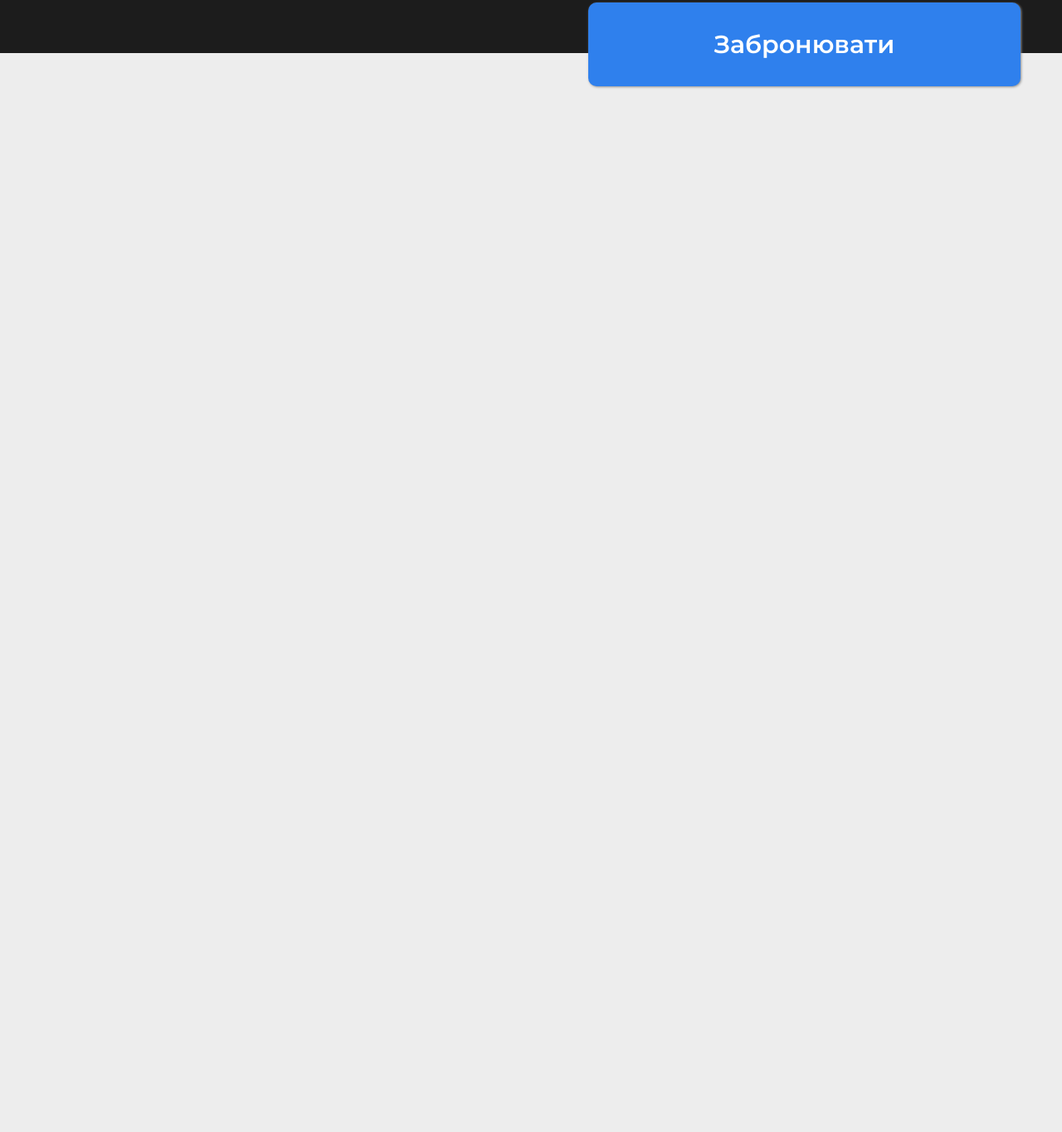
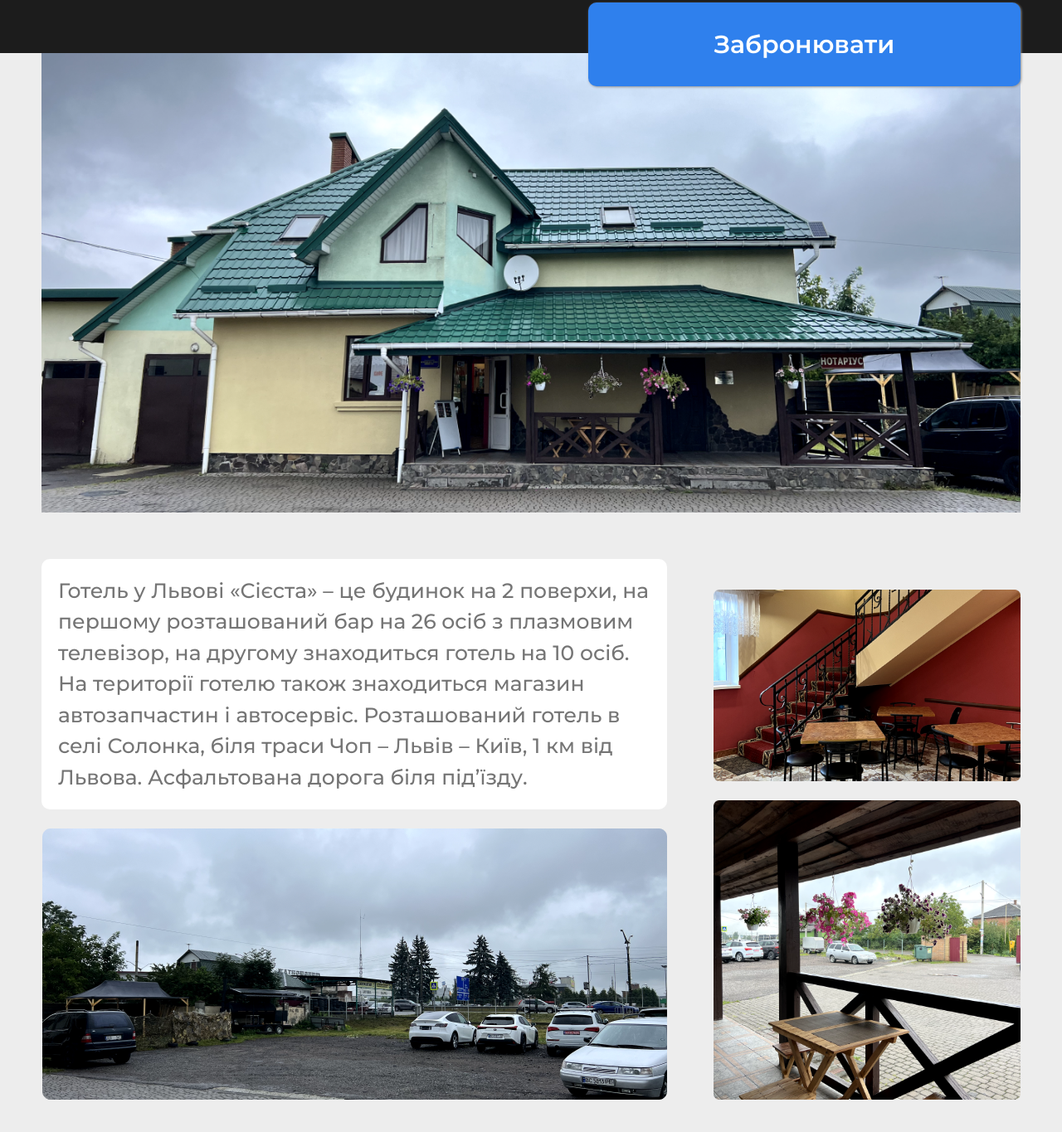
Before and after one commit to afterkishibe/hotelsite, a plain HTML site: page site/index.html in a window 1280 px wide. Shown: the part 329-1694 px from the top of the page at 83% size. Before the commit the page ends 800 px from the top, so only its background shows below. Drawn offline with Linux system fonts and the light colour scheme.

Commit message:
Add files via upload

```diff
--- a/site/index.html
+++ b/site/index.html
@@ -26,12 +26,10 @@
 						</div>
 					</div>
 				</div>
-</div>
 				<ul class="mobile-navigation">
 					<li class="navigation_link"><a href="#">Номери</a></li>
 					<li class="navigation_link"><a href="#">Як відпочити?</a></li>
 				</ul>
-				</div>
 			</div>
 			<div class="main">
 				<section class="hotel">
@@ -39,9 +37,49 @@
 						<div class="hotel__wrapper">
 							<div class="hotel__text">
 								<h1 class="hotel__title">ЛЬВІВ ГОТЕЛЬ</h1>
-									<h2 class="hotel__subtitle">Колорит Львова дарує натхнення і нові емоції</h2>
+								<h2 class="hotel__subtitle">
+									Колорит Львова дарує натхнення і нові емоції
+								</h2>
 							</div>
 							<a href="tel:+380000000000" class="hotel__button">Забронювати</a>
+						</div>
+					</div>
+				</section>
+				<section class="about">
+					<div class="container">
+						<div class="about__wrapper">
+							<div class="about__image1">
+								<img src="image/about1.png" alt="" class="picture1" />
+							</div>
+							<div class="about__info hotel-info">
+								<div class="hotel-info__box1">
+									<div class="hotel-info__text">
+										Готель у Львові «Сієста» – це будинок на 2 поверхи, на
+										першому розташований бар на 26 осіб з плазмовим телевізор,
+										на другому знаходиться готель на 10 осіб. На території
+										готелю також знаходиться магазин автозапчастин і автосервіс.
+										Розташований готель в селі Солонка, біля траси Чоп – Львів –
+										Київ, 1 км від Львова. Асфальтована дорога біля під’їзду.
+									</div>
+									<img
+										src="image/about2.png"
+										alt=""
+										class="hotel-info__picture2"
+									/>
+								</div>
+								<div class="hotel-info__box2">
+									<img
+										src="image/about3.png"
+										alt=""
+										class="hotel-info__picture3"
+									/>
+									<img
+										src="image/about4.png"
+										alt=""
+										class="hotel-info__picture4"
+									/>
+								</div>
+							</div>
 						</div>
 					</div>
 				</section>
--- a/site/styles/style.css
+++ b/site/styles/style.css
@@ -149,8 +149,7 @@
 	display: flex;
 	flex-direction: column;
 }
-.hotel__text {
-}
+
 .hotel__title {
 	font-size: 95px;
 	line-height: 122.56px;
@@ -177,7 +176,6 @@
 	box-shadow: 1px 1px 3px 0px #909090;
 }
 
-
 @media (max-width: 1200px) {
 	.hotel__button {
 		width: 321px;
@@ -200,6 +198,87 @@
 	}
 }
 
-.hotel__button:hover{
+.hotel__button:hover {
 	background-color: #2b7ae1;
 }
+
+.about {
+	padding: 0 0 100px 0;
+}
+.container {
+}
+.about__wrapper {
+	display: flex;
+	flex-direction: column;
+	justify-content: center;
+	align-items: center;
+	gap: 56px;
+}
+.about__image1 {
+	border-radius: 20px;
+}
+.picture1 {
+	max-width: 100%;
+}
+.about__info {
+}
+.hotel-info {
+	display: flex;
+	flex-wrap: wrap;
+	justify-content: space-between;
+	align-items: stretch;
+	gap: 56px;
+}
+
+.hotel-info__box1 {
+	display: flex;
+	flex-direction: column;
+	justify-content: space-between;
+	align-items: center;
+	gap: 23px;
+}
+.hotel-info__text {
+	max-width: 754px;
+	font-size: 25px;
+	font-weight: 500;
+	color: #757575;
+
+	background-color: #ffffff;
+	flex: 1 1;
+	border-radius: 10px;
+	padding: 20px;
+}
+.hotel-info__picture2 {
+	max-width: 100%;
+}
+.hotel-info__box2 {
+	display: flex;
+	flex-direction: column;
+	flex-wrap: wrap;
+	gap: 23px;
+	flex: 1 1;
+	justify-content: flex-end;
+}
+.hotel-info__picture3 {
+	max-width: 100%;
+}
+.hotel-info__picture4 {
+}
+
+@media (max-width: 1232.98px) {
+	.hotel-info {
+		justify-content: center;
+		gap: 26px;
+	}
+	.hotel-info__box2 {
+		flex-direction: row;
+		justify-content: center;
+		flex: 0 1;
+	}
+	.about__wrapper {
+		gap: 20px;
+	}
+	.hotel-info__text {
+		font-size: 20px;
+	}
+}
```
Also changed, not shown: site/image/about1.png (added), site/image/about2.png (added), site/image/about3.png (added), site/image/about4.png (added). Lines whose indentation alone changed are shown as unchanged.
